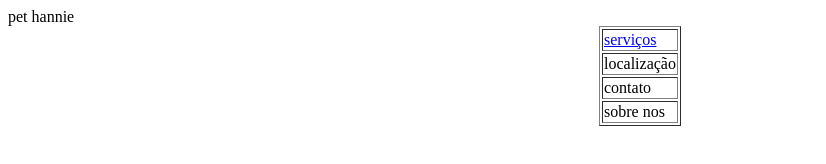
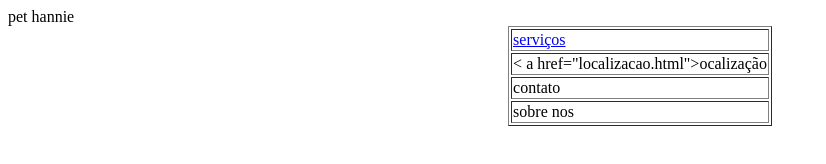
Before and after one commit to SiraHannieh/pethannie, a plain HTML site: page index.html in a window 1280 px wide. Shown: the whole page, without its empty margins (0-826 px from the left). Drawn offline with Linux system fonts and the light colour scheme.

Commit message:
Update index.html

```diff
--- a/index.html
+++ b/index.html
@@ -8,7 +8,7 @@ pet hannie
 </tr>
   <tr>
 <td>
-localização
+< a href="localizacao.html">ocalização<a/>
 </td>
 </tr>
   <tr>
```
